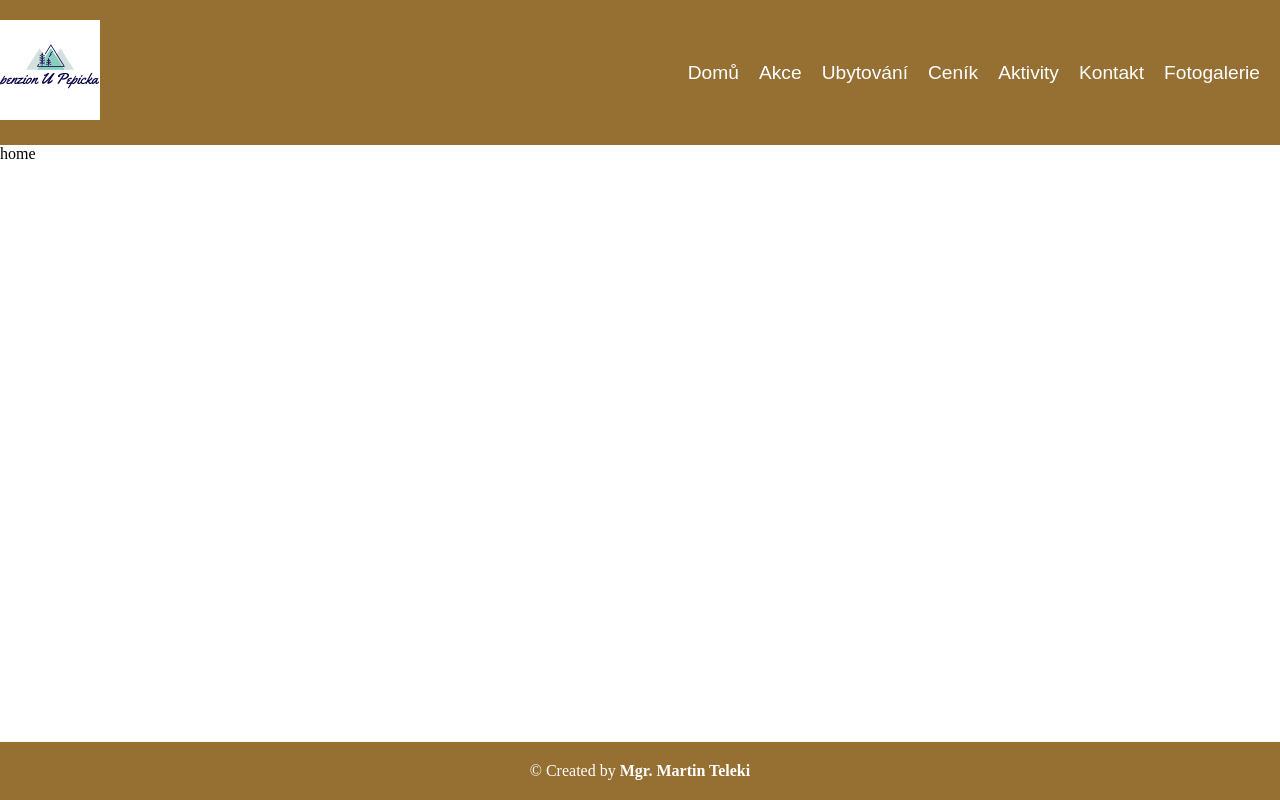
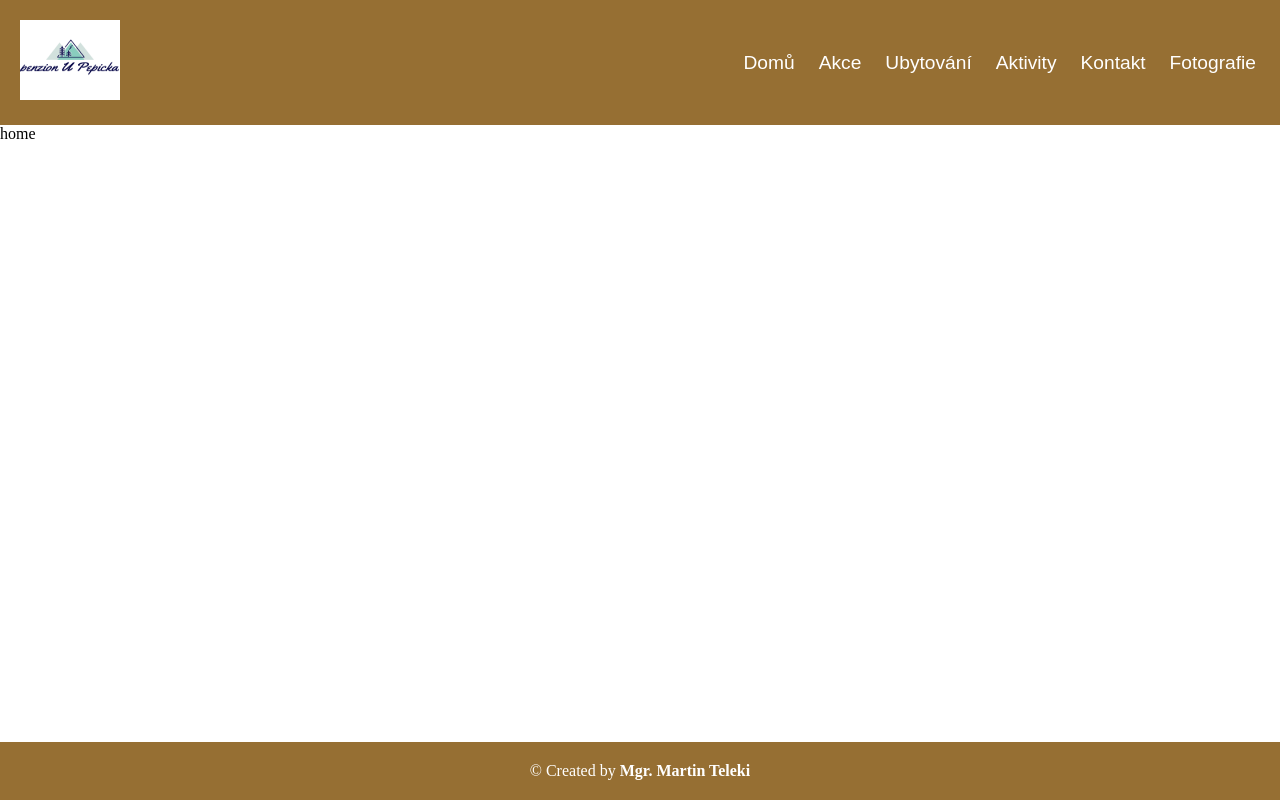
Before and after one commit to MartinTeleki/pensionPepicek, a React (Vite) app: page / in a window 1280 px wide. Built offline with nearby package versions, Linux system fonts and the light colour scheme.

Commit message:
new Header

```diff
--- a/package.json
+++ b/package.json
@@ -10,6 +10,7 @@
     "preview": "vite preview"
   },
   "dependencies": {
+    "hamburger-react": "^2.5.0",
     "react": "^18.2.0",
     "react-dom": "^18.2.0",
     "react-router": "^6.18.0",
--- a/src/App.jsx
+++ b/src/App.jsx
@@ -15,16 +15,16 @@ import Footer from "./Ui/Footer";
 function App() {
   return (
     <div>
+      <BrowserRouter>
       <Header/>
-      <BrowserRouter>
         <Routes>
           <Route index element={<Home />} />
-          <Route path="/" element={<Home />} />
+          <Route path="/domu" element={<Home />} />
           <Route path="/akce" element={<Akce />} />
           <Route path="/ubytovani" element={<Ubytovani />} />
           <Route path="/cenik" element={<Cenik />} />
           <Route path="/aktivity" element={<Aktivity />} />
-          <Route path="/kontakty" element={<Kontakt />} />
+          <Route path="/kontakt" element={<Kontakt />} />
           <Route path="/fotografie" element={<Fotografie />} />
         </Routes>
       </BrowserRouter>
--- a/src/Ui/Header.jsx
+++ b/src/Ui/Header.jsx
@@ -1,26 +1,43 @@
+import { Link } from "react-router-dom";
 import styles from "./Header.module.css";
 import logo from "../img/logo.png";
+import { useState } from "react";
+import { Sling as Hamburger } from "hamburger-react";
 
 function Header() {
+  const [isOpen, setOpen] = useState(false);
+
   return (
-    <>
     <header className={styles.layout}>
-        <div className="logo">
-          <img src={logo} alt="Logo" height={100} width={100} />
+      <div className={styles.logo}>
+        <img src={logo} alt="Logo" />
       </div>
       <nav>
-          <ul className="navItems">
-            <li className={styles.pes}>Domů</li>
-            <li>Akce</li>
-            <li>Ubytování</li>
-            <li>Ceník</li>
-            <li>Aktivity</li>
-            <li>Kontakt</li>
-            <li>Fotogalerie</li>
+        <ul className={`${styles.navItems} ${isOpen ? styles.showMenu : ""}`}>
+          <Link className={styles.linkItems} to="/domu">
+            Domů
+          </Link>
+          <Link className={styles.linkItems} to="/akce">
+            Akce
+          </Link>
+          <Link className={styles.linkItems} to="/ubytovani">
+            Ubytování
+          </Link>
+          <Link className={styles.linkItems} to="/cenik">
+            Aktivity
+          </Link>
+          <Link className={styles.linkItems} to="/aktivity">
+            Kontakt
+          </Link>
+          <Link className={styles.linkItems} to="/kontakt">
+            Fotografie
+          </Link>
         </ul>
       </nav>
+      <div className={styles.hamburgerMenu}>
+        <Hamburger toggled={isOpen} toggle={setOpen} />
+      </div>
     </header>
-    </>
   );
 }
 
--- a/src/Ui/Header.module.css
+++ b/src/Ui/Header.module.css
@@ -11,7 +11,7 @@
 }
 
 .logo img {
-  width: 300px;
+  width: 100px;
   height: 80px;
   margin-left: 20px;
 }
@@ -22,20 +22,59 @@ nav ul {
   display: flex;
 }
 
-nav li {
+.linkItems {
   margin-right: 20px;
 }
 
 nav a {
-  box-shadow: inset 0 0 0 0 #54b3d6;
   text-decoration: none;
-  color: black;
+  color: white;
   margin: 0 -0.25rem;
   padding: 0 0.25rem;
-  transition: color 0.3s ease-in-out, box-shadow 0.3s ease-in-out;
+  transition: color 0.1s ease-in-out, transform 0.1s ease-in-out,
+    opacity 0.1s ease-in-out;
 }
 
 nav a:hover {
-  box-shadow: inset 100px 0 0 0 #54b3d6;
   color: white;
+  opacity: 0.8;
+  transform: scale(1.1);
 }
+
+nav a:active {
+  transform: scale(0.9);
+}
+
+/* Default styl pro hamburger menu */
+.hamburgerMenu {
+  display: none;
+}
+
+@media (max-width: 670px) {
+  .navItems {
+    display: none;
+  }
+
+  .hamburgerMenu {
+    display: block;
+  }
+
+  .showMenu {
+    background-color: #c98724;
+    display: flex;
+    flex-direction: column;
+    align-items: center;
+    padding: 20px;
+    position: absolute;
+    top: 124px;
+    right: 0;
+    width: 20%;
+  }
+
+  .showMenu a {
+    color: white;
+    text-decoration: none;
+    margin: 10px 0;
+    font-size: 18px;
+  }
+}
```
Also changed, not shown: src/Ui/HamburgerMenu.jsx (added), src/Ui/HamburgerMenu.module.css (added), 1 other file (tests, documents, lock files or other folders). Lines whose indentation alone changed are shown as unchanged.
